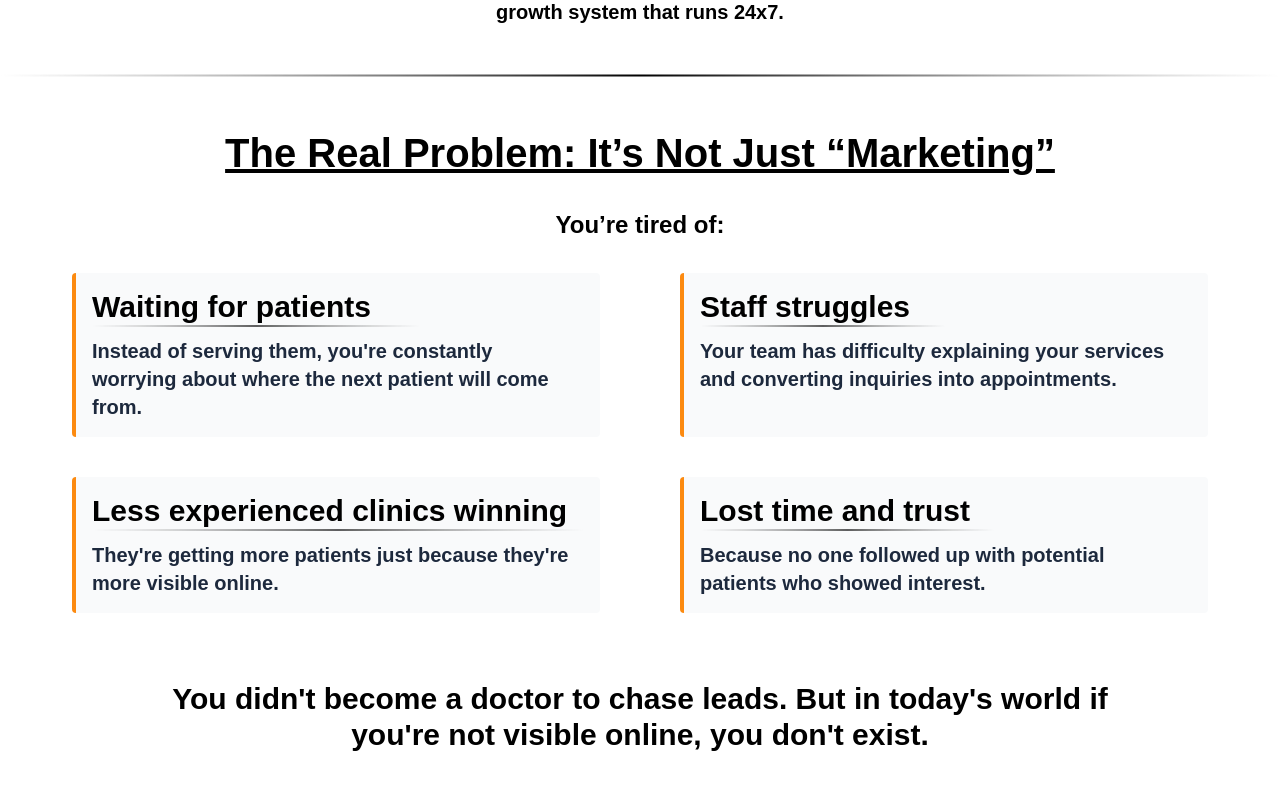
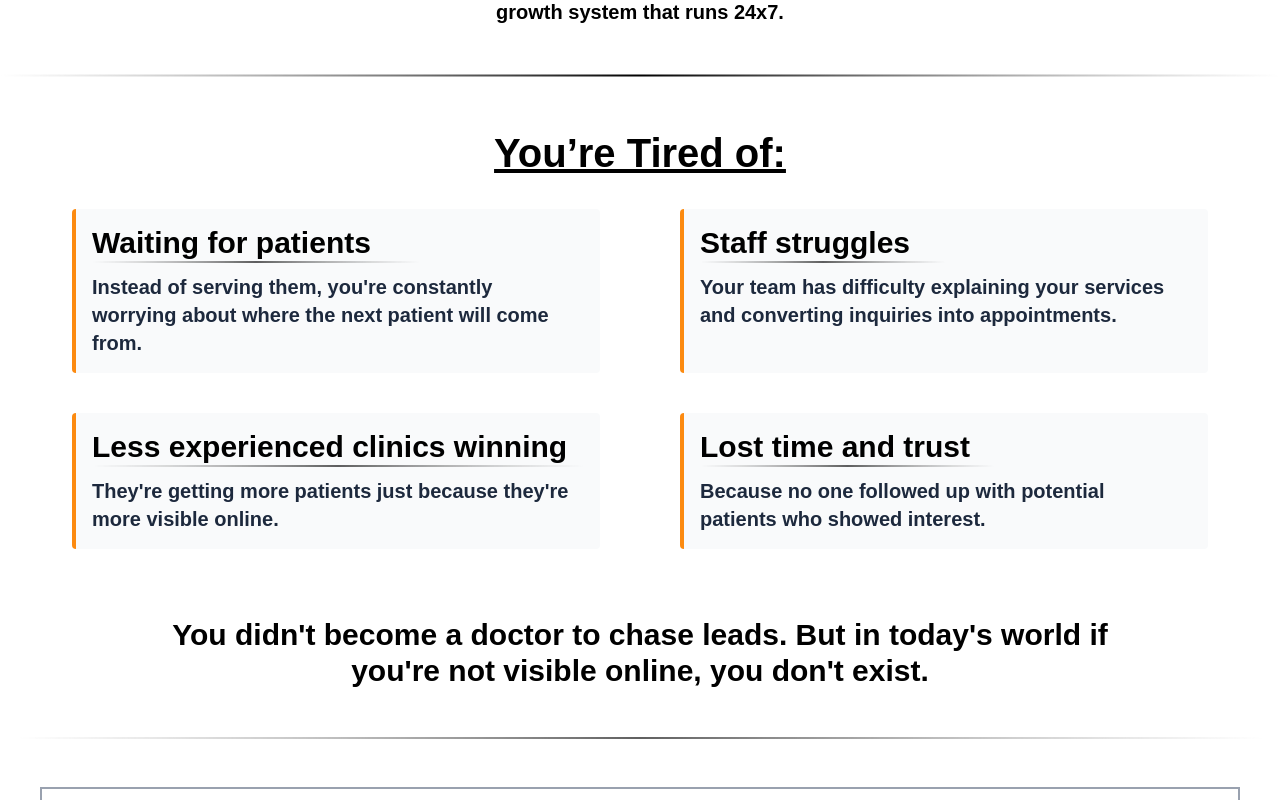
Before and after one commit to Code-X-Novas/Hook, a React (Vite) app: page / in a window 1280 px wide. Shown: the part 1540-2340 px from the top of the page. Built offline with nearby package versions, Linux system fonts and the light colour scheme; a web font is replaced by a local one.

Commit message:
update faq

```diff
--- a/src/components/GrothFAQ.jsx
+++ b/src/components/GrothFAQ.jsx
@@ -53,7 +53,7 @@ const GrowthFAQ = () => {
                         className="bg-white drop-shadow-lg overflow-y-auto"
                     >
                         <button
-                            className="w-full text-left md:px-10 px-3 md:py-12 py-5 flex items-center justify-between focus:outline-none"
+                            className="w-full text-left md:px-8 px-3 md:py-8 py-5 flex items-center justify-between focus:outline-none"
                             onClick={() => toggleFAQ(idx)}
                         >
                             <span className="text-sm md:text-xl font-bold">
--- a/src/components/Page.jsx
+++ b/src/components/Page.jsx
@@ -25,9 +25,9 @@ const Page = () => {
 
             <section className="text-center md:py-5 py-3 px-4 sm:px-8 max-w-[1200px] mx-auto">
                 <h2 className="text-lg sm:text-3xl md:text-[40px] font-extrabold underline mb-4">
-                    The Real Problem: It’s Not Just “Marketing”
+                    You’re Tired of:
                 </h2>
-                <p className="md:text-2xl text-lg font-bold mb-8 md:my-8 my-5">You’re tired of:</p>
+                <p className="md:text-2xl text-lg font-bold mb-8 md:my-8 my-5"></p>
 
                 <div className="grid grid-cols-1 sm:grid-cols-2 gap-x-6 gap-y-4 md:gap-x-20 md:gap-y-10">
                     <div className="border-l-4 border-[#FC8A10] bg-gray-50 p-4 text-left rounded">
```
